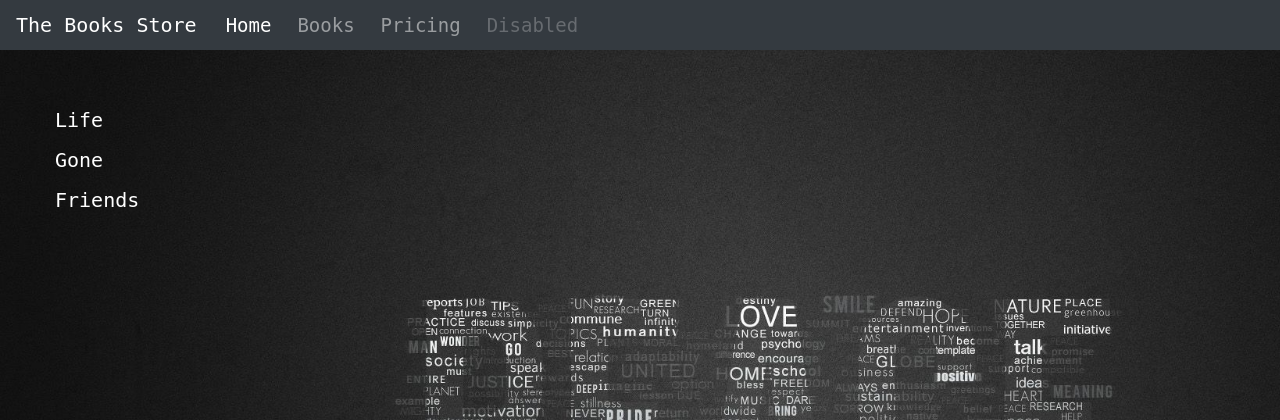
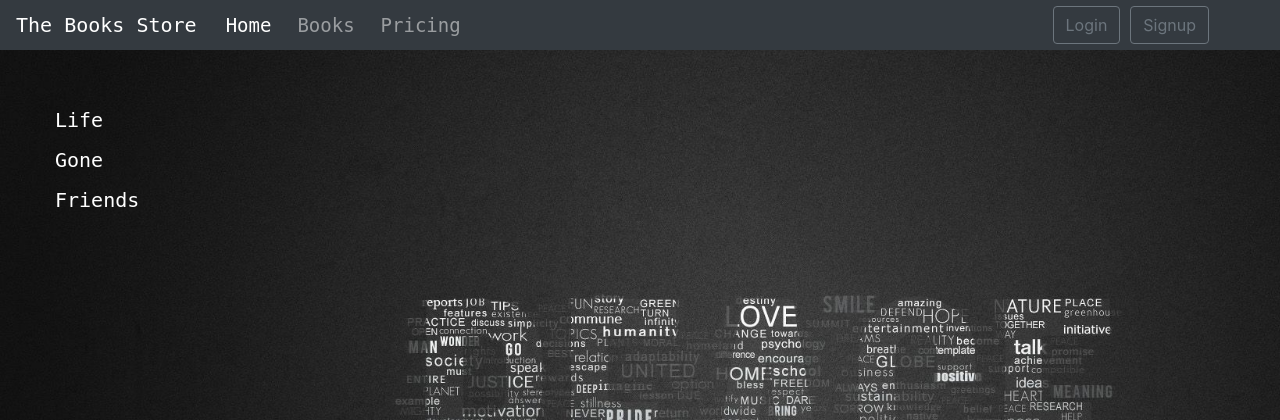
Before and after one commit to mubarakmaddy/MySite, a Django app: page /books/ in a window 1280 px wide. Shown: the top 420 px of the page. Run offline with Django 3.2, Linux system fonts and the light colour scheme; data comes from the database, SQL or seed files in the repository; some libraries are stand-ins or nearby versions.

Commit message:
27022019

```diff
--- a/mysite/books/static/books/style.css
+++ b/mysite/books/static/books/style.css
@@ -37,3 +37,7 @@ li{
 .nav-link{
     font-size: 19px;
 }
+.navbar-right{
+
+
+}
--- /dev/null
+++ b/mysite/books/templates/books/base.html
@@ -0,0 +1,41 @@
+{% load staticfiles %}
+<html lang="en">
+    <head>
+        <link rel="stylesheet" href="https://stackpath.bootstrapcdn.com/bootstrap/4.3.1/css/bootstrap.min.css" integrity="sha384-ggOyR0iXCbMQv3Xipma34MD+dH/1fQ784/j6cY/iJTQUOhcWr7x9JvoRxT2MZw1T" crossorigin="anonymous">
+        <script src="https://stackpath.bootstrapcdn.com/bootstrap/4.3.1/js/bootstrap.min.js" integrity="sha384-JjSmVgyd0p3pXB1rRibZUAYoIIy6OrQ6VrjIEaFf/nJGzIxFDsf4x0xIM+B07jRM" crossorigin="anonymous"></script>
+        <link rel="stylesheet" type="text/css" href="{% static 'books/style.css' %}" >
+    </head>
+    <body>
+        <nav class="navbar navbar-expand-lg navbar-dark bg-dark">
+             <a class="navbar-brand" href="{% url 'books:index' %}">The Books Store</a>
+            <button class="navbar-toggler" type="button" data-toggle="collapse" data-target="#navbarNav" aria-controls="navbarNav" aria-expanded="false" aria-label="Toggle navigation">
+                <span class="navbar-toggler-icon"></span>
+            </button>
+            <div class="collapse navbar-collapse" id="navbarNav">
+                <ul class="navbar-nav">
+                    <li class="nav-item active">
+                        <a class="nav-link" href="#">Home <span class="sr-only">(current)</span></a>
+                    </li>
+                    <li class="nav-item">
+                        <a class="nav-link" href="#">Books</a>
+                    </li>
+                    <li class="nav-item">
+                        <a class="nav-link" href="#">Pricing</a>
+                    </li>
+                </ul>
+            </div>
+             <div class="nav navbar-nav navbar-right">
+                  <ul class="navbar-nav">
+                      <li class="nav-item">
+                        <button type="button" class="btn btn-outline-secondary">Login</button>
+                      </li>
+                      <li class="nav-item">
+                        <button type="button" class="btn btn-outline-secondary">Signup</button>
+                      </li>
+                  </ul>
+             </div>
+        </nav>
+    {% block body%}
+    {%endblock%}
+    </body>
+</html>
--- a/mysite/books/templates/books/index.html
+++ b/mysite/books/templates/books/index.html
@@ -1,33 +1,13 @@
-{% load staticfiles %}
+
+{% extends 'books/base.html' %}
+
+{% block body%}
 <html>
     <head>
-        <link rel="stylesheet" href="https://stackpath.bootstrapcdn.com/bootstrap/4.3.1/css/bootstrap.min.css" integrity="sha384-ggOyR0iXCbMQv3Xipma34MD+dH/1fQ784/j6cY/iJTQUOhcWr7x9JvoRxT2MZw1T" crossorigin="anonymous">
-        <script src="https://stackpath.bootstrapcdn.com/bootstrap/4.3.1/js/bootstrap.min.js" integrity="sha384-JjSmVgyd0p3pXB1rRibZUAYoIIy6OrQ6VrjIEaFf/nJGzIxFDsf4x0xIM+B07jRM" crossorigin="anonymous"></script>
-        <link rel="stylesheet" type="text/css" href="{% static 'books/style.css' %}" >
+
     </head>
     <body>
-         <nav class="navbar navbar-expand-lg navbar-dark bg-dark">
-             <a class="navbar-brand" href="{% url 'books:index' %}">The Books Store</a>
-            <button class="navbar-toggler" type="button" data-toggle="collapse" data-target="#navbarNav" aria-controls="navbarNav" aria-expanded="false" aria-label="Toggle navigation">
-                <span class="navbar-toggler-icon"></span>
-            </button>
-            <div class="collapse navbar-collapse" id="navbarNav">
-                <ul class="navbar-nav">
-                    <li class="nav-item active">
-                        <a class="nav-link" href="#">Home <span class="sr-only">(current)</span></a>
-                    </li>
-                    <li class="nav-item">
-                        <a class="nav-link" href="#">Books</a>
-                    </li>
-                    <li class="nav-item">
-                        <a class="nav-link" href="#">Pricing</a>
-                    </li>
-                    <li class="nav-item">
-                        <a class="nav-link disabled" href="#">Disabled</a>
-                    </li>
-                </ul>
-            </div>
-        </nav>
+
         {% if all_books_list %}
             <ul class="book_list">
             {% for book in all_books_list %}
@@ -39,3 +19,4 @@
         {% endif %}
     </body>
 </html>
+{%endblock%}
```
Also changed, not shown: mysite/books/templates/books/details.html (+4 -34 lines).
